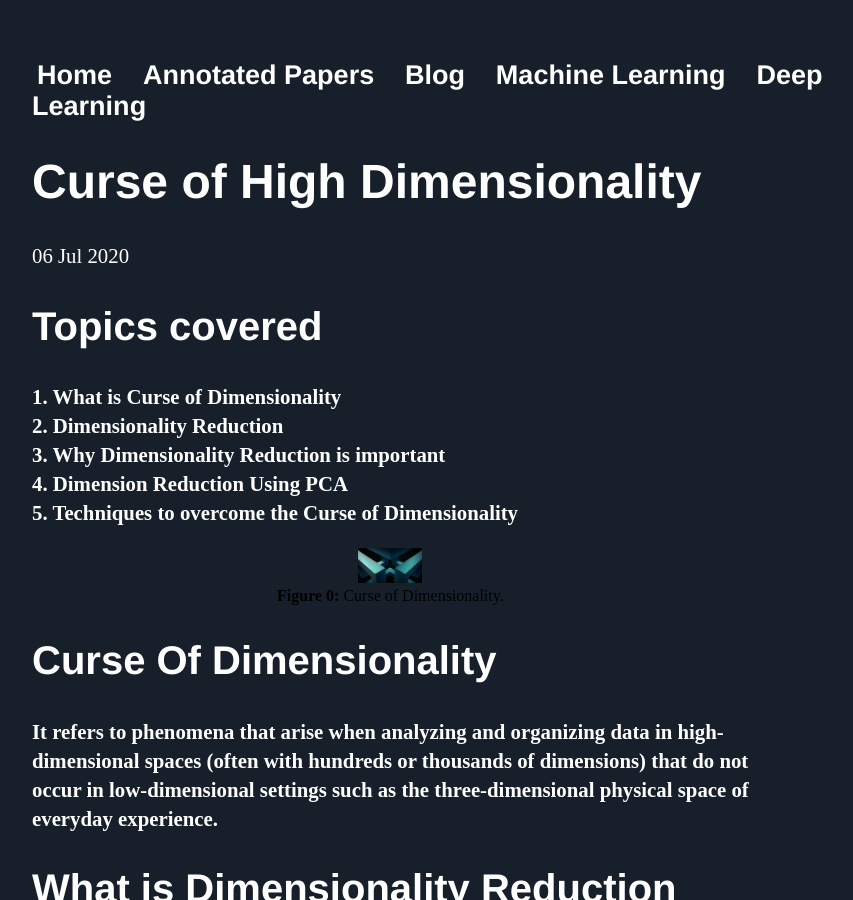
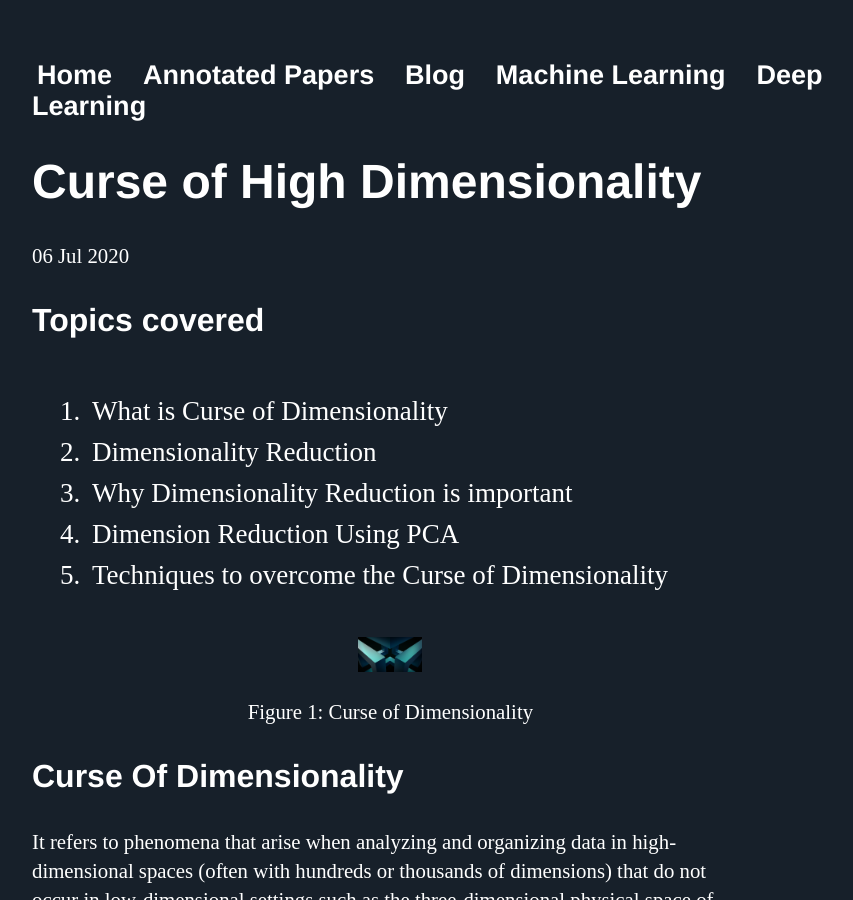
Before and after one commit to Mayurji/mayurji.github.io, a Jekyll site: the page built from _posts/2020-07-06-HighDimension.markdown, in a window 1280 px wide and 900 px high. Shown: the whole window, without its empty margins (160-1013 px from the left). Built offline with Jekyll 4.4.1, drawn with Linux system fonts in a browser that asks for light colours; comment, search, counter and statistics services are not loaded; some of the changed text lies outside the part shown.

Commit message:
Update 2020-07-06-HighDimension.markdown

````diff
--- a/_posts/2020-07-06-HighDimension.markdown
+++ b/_posts/2020-07-06-HighDimension.markdown
@@ -7,41 +7,41 @@ image_url: "/assets/images/highdimension/highdimension.jpeg"
 date:   2020-07-06 13:43:52 +0530
 ---
 
-## **Topics covered**
+### Topics covered
 
-**1. What is Curse of Dimensionality**\
-**2. Dimensionality Reduction**\
-**3. Why Dimensionality Reduction is important**\
-**4. Dimension Reduction Using PCA**\
-**5. Techniques to overcome the Curse of Dimensionality**
+1. What is Curse of Dimensionality
+2. Dimensionality Reduction
+3. Why Dimensionality Reduction is important
+4. Dimension Reduction Using PCA
+5. Techniques to overcome the Curse of Dimensionality
 
 <center>
 <img src="{{site.url}}/assets/images/highdimension/highdimension.jpeg" class="post-body" style="zoom: 5%; background-color:#DCDCDC;" /><br>
-<b>Figure 0:</b> Curse of Dimensionality.
+<p>Figure 1: Curse of Dimensionality</p>
 </center>
 
-## **Curse Of Dimensionality**
+### Curse Of Dimensionality
 
-**It refers to phenomena that arise when analyzing and organizing data in high-dimensional spaces (often with hundreds or thousands of dimensions) that do not occur in low-dimensional settings such as the three-dimensional physical space of everyday experience.**
+It refers to phenomena that arise when analyzing and organizing data in high-dimensional spaces (often with hundreds or thousands of dimensions) that do not occur in low-dimensional settings such as the three-dimensional physical space of everyday experience.
 
-## **What is Dimensionality Reduction**
+### What is Dimensionality Reduction
 
 It is a technique to transform the X’s (1 to p)predictors/independent variables into linear combination of predictor with reduced number of transformed Z’s(1 to m) variables, where m < p. What happens when we don’t reduce the dimension? Curse Of Dimensionality.
 
 In machine learning and statistics, dimensionality reduction or dimension reduction is the process of reducing the number of random variables under consideration by obtaining a set of principal variables.
 
-## **Why Dimensionality Reduction is important**
+### Why Dimensionality Reduction is important
 
 **Nowadays, Data comes in all forms video, audio, images, texts etc., with huge number of features. Is it that all features are relevant ?, NO, not all feature are important or relevant. Based on business requirement or redundancy nature of the data captured we have to reduce the feature size through Feature selection and Feature Extraction. These techniques not only reduce computation cost but it also helps in avoiding the misclassification because of highly correlated variable.**
 
-
-## **Dimension Reduction Using PCA**
+### Dimension Reduction Using PCA
 
 Here we’ll try to understand PCA by working on MNIST Dataset. Since images have higher dimension, we’ll be loading a built in dataset from sklearn.datasets. We make all the import statements respective from loading the dataset to measuring the metrics.
 
-#### **Loading Packages**
+### Loading Packages
 
 ```python
+
 from sklearn.datasets import load_digits
 from sklearn.decomposition import PCA , TruncatedSVD
 from sklearn.ensemble import RandomForestClassifier
@@ -55,17 +55,18 @@ import skimage as img
 import seaborn as sns
 ```
 
-**We are loading the digits dataset for our problem. We can notice that we have around 64 feature representing the digit.**
+We are loading the digits dataset for our problem. We can notice that we have around 64 feature representing the digit.
 
 ```python
+
 load_digits = load_digits()
 ```
 
-**We can visualize the all column(64) value of an image as an 8x8 pixel value in gray scale.**
+We can visualize the all column(64) value of an image as an 8x8 pixel value in gray scale.
 
 <center>
 <img src="{{site.url}}/assets/images/highdimension/visualize.png" class="post-body" style="zoom: 5%; background-color:#DCDCDC;" /><br>
-<b>Figure 1:</b> Dimension Reduction.
+<p>Figure 2: Dimension Reduction</p>
 </center>
 
 Variance of an feature with respect to target variable, explains a lot about the relationship between feature and target variable.We have a list of components included in our list over which we try to explain the variance. As the components are increasing the variance also increases.
@@ -95,13 +96,13 @@ for x in list([4,8,12,16,20,24,28,32,63]):
     print("Accuracy Score with Gaussian NB",m.accuracy_score(y_test,y_prediction))
     print("--------------------------------------------------")
 ```
-
 <center>
 <img src="{{site.url}}/assets/images/highdimension/results.png" style="zoom: 5%; background-color:#DCDCDC;" /><br>
-<p><b>Figure 2:</b></p> Result.
+<p>Figure 3: Result</p>
 </center>
 
 ```python
+
 fig = plt.figure()
 ax = fig.add_subplot(111)
 plt.plot(variance,components)
@@ -114,15 +115,18 @@ plt.show()
 
 <center>
 <img src="{{site.url}}/assets/images/highdimension/plots.png" style="zoom: 5%; background-color:#DCDCDC;" /><br>
-<p><b>Figure 3:</b></p> Plotting.
+<p>Figure 4: Plotting</p>
 </center>
 
 ```python
+
 pca_1_Comp = PCA(n_components=24)
 X_1 = pca_1_Comp.fit_transform(X)
+gnb = GaussianNB()
+
 print("Explained Variance: ",pca_1_Comp.explained_variance_ratio_.sum())
 X_train,X_test,y_train,y_test = train_test_split(X_1,y,test_size = 0.2,random_state=1)
-gnb = GaussianNB()
+
 gnb.fit(X_train,y_train)
 y_predict = gnb.predict(X_test)
 print("Accuracy: ",m.accuracy_score(y_test,y_predict))
@@ -135,26 +139,26 @@ From 64 Feature vector to 24 Feature,it means we are able to maintain the good m
 
 Thus comes the ending to Dimensionality reduction, with a small note to think about dimensionality reduction with the movie Interstellar, Where Cooper stays in 5 dimension (hypothetically) and which is difficult to visualize, but we try to understand the scene from our 2 dimension screen.
 
-## **Techniques to overcome the Curse of Dimensionality**
+### Techniques to overcome the Curse of Dimensionality
 
 There are number of ways of Dimensionality reduction such as feature selection and Feature Extraction.
 
-**1. PCA**\
-**2. Missing Value Ratio**\
-**3. Low Variance Filter**\
-**4. Backward Feature Elimination**\
-**5. Forward Feature Construction**\
-**6. High Correlation Filter**
+1. PCA
+2. Missing Value Ratio
+3. Low Variance Filter
+4. Backward Feature Elimination
+5. Forward Feature Construction
+6. High Correlation Filter
 
 <center>
 <img src="{{site.url}}/assets/images/highdimension/hd.png" style="zoom: 5%; background-color:#DCDCDC;" /><br>
-<p><b>Figure 4:</b></p> Plotting.
+<p>Figure 5: 2D to 1D</p>
 </center>
 
 
 Let’s look at the image shown above. It shows 2 dimensions x1 and x2, which are let us say measurements of an object in Km (x1) and Miles (x2). Now, if you were to use both these dimensions in machine learning, they will convey similar information and introduce a lot of noise in system, so you are better of just using one dimension. Here we have converted the dimension of data from 2D (from x1 and x2) to 1D (PC1), which has made the data relatively easier to explain.
 
-## **Principal Component Analysis**
+### Principal Component Analysis
 
 Principal Components Analysis means components which are able to explain the maximum amount of variance of the features with respect to target variable, if we include all feature as components then we get the variance of 1. PCA transforms all the interrelated variable into uncorrelated variable.Each uncorrelated variable is a Principal Component and each components is a linear combination of original variable.
 
@@ -165,34 +169,34 @@ The variance explained by one principal component is uncorrelated with other pri
 **Consider we have set a threshold variance of 0.8, and if have ten components with a variance as follows 0.3, 0.25, 0.15, 0.1, 0.08, 0.08, 0.07, 0.07. then we can notice 0.3 is a component with maximum variance and is called as First Principal Component. Now since the threshold is kept at 0.8, we can add up components untill it reaches a variance of 0.8.**\
 **By adding first 3 components, we have variance explained at 0.7 and by including 4th component we reach a variance of 0.8.So we can including 4 components instead of ten components thus reducing the dimension from 10 to 4.**
 
-## **Missing Value Ratio**
+### Missing Value Ratio
 
 In a Dataset, We have various columns and each column contains values but if data columns contains missing values then we have think about the feature selection based on Missing value ratio i.e. we can set a threshold for number of Missing value a column may contain and if we have ratio of Missing value greater than the threshold then we can drop the feature.
 
 Higher the threshold, more aggressive the drop in features.
 
-## **Low Variance Filter**
+### Low Variance Filter
 
 It is similar to PCA Conceptually i.e. if a column carries very little information or has variance lower than a threshold value then we can drop feature i.e. variance value acts as Filter for Feature Selection.
 
 Variance is range dependent, so normalization is required before applying this technique.
 
-## **Backward Feature Elimination**
+### Backward Feature Elimination
 
 In Simple terms, If a model is trained on n-input feature and error rate is calculated, then again if model is trained on n-1 feature and error rate is calculated, now if error rate is increased by small value then the feature is dropped from the dataset.
 
 Backward feature Elimination can be performed iteratively to get better feature.
 
-## **Forward Feature Construction**
+### Forward Feature Construction
 
 In this Feature Selection process, we train a model with one feature and calculate the performance measure. We keeping adding feature, one by one and calculate the performance if the performance decreases with increase in Feature, we should drop the feature and if the performance increases with increase in Feature, We iteratively add feature to the model.
 
-## **High Correlation Filter**
+### High Correlation Filter
 
 Here, If the columns present in the dataset are high correlated then the information becomes redundant and we drop these highly redundant variables from features. We can calculate the **correlation coefficient** between Numerical columns / variables.We can calculate the ‘correlation coefficient’ between Nominal columns / variables.
 
 We can use the **pearson product moment coefficient** between Numerical columns / variables.We can use the ‘pearson Chi squared’ value between Nominal columns / variables. Before doing correlation operation, Perform normalization on the columns as correlation is scale sensitive.
 
-## **Note**
+### Note
 
 Both Forward Feature Construction and Backward Feature Elimination are computationally expensive tasks.
````
